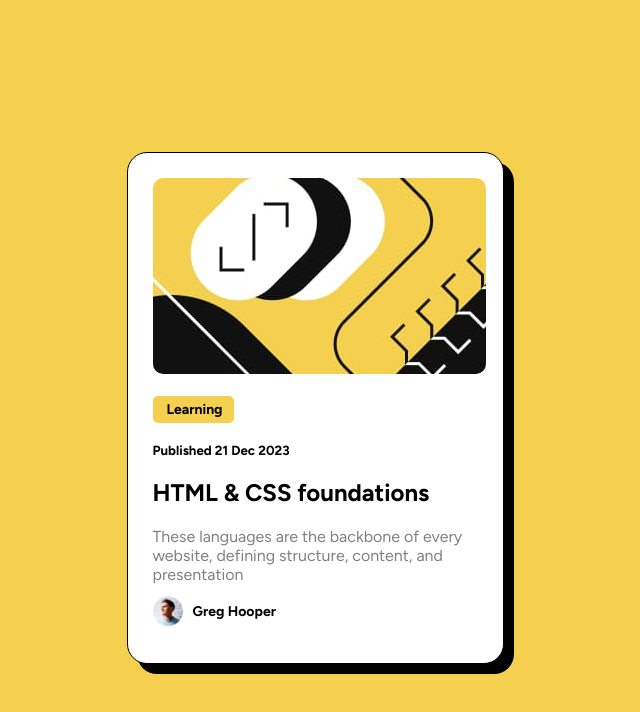
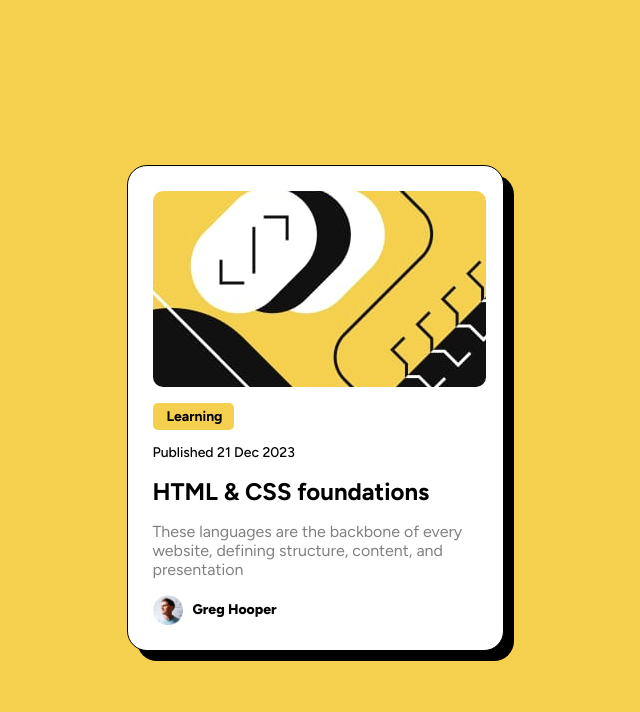
Before and after one commit to dudlves/card, a plain HTML site: page src/views/index.html in a window 1280 px wide. Shown: the whole page, without its empty margins (325-965 px from the left). Drawn offline with Linux system fonts and the light colour scheme.

Commit message:
Finalizando CSS

```diff
--- a/src/public/styles.css
+++ b/src/public/styles.css
@@ -23,7 +23,11 @@ body{
     border-radius: 10px
 }
 
-#information > h4{
+#information > h1{
+    font-size: 24px;
+}
+
+#information > h2{
     background: #f5d04e;
     margin-right: 75%;
     padding: 5px;
@@ -32,8 +36,10 @@ body{
     padding-left: 14px;
 }
 
-#information > h5{
+#information > span{
     margin: 10px 20px 20px 0px;
+    font-size: 14px;
+    font-weight: 500;
 }
 
 #information > p{
@@ -45,7 +51,6 @@ body{
     display: flex;
     justify-content:flex-start;
     align-items: center;
-    margin-top: -16px;
 }
 
 #people > img{
@@ -54,6 +59,7 @@ body{
     padding-right: 10px;
 }
 
-#people > h4 {
+#people > span {
     font-size: 14px;
+    font-weight: 800;
 }
--- a/src/views/index.html
+++ b/src/views/index.html
@@ -13,14 +13,14 @@
         <div id="card">
             <img src="../public/img/Capturar.PNG" alt="">
             <div id="information">
-                <h4>Learning</h4>
-                <h5>Published 21 Dec 2023</h5>
-                <h2>HTML & CSS foundations</h2>
+                <h2>Learning</h2>
+                <span>Published 21 Dec 2023</span>
+                <h1>HTML & CSS foundations</h1>
                 <p>These languages are the backbone of every website, defining structure, content, and presentation</p>
             </div>
             <div id="people">
                 <img src="../public/img/image-avatar.webp" alt="">
-                <h4>Greg Hooper</h4>
+                <span>Greg Hooper</span>
             </div>
         </div>
     </body>
```
